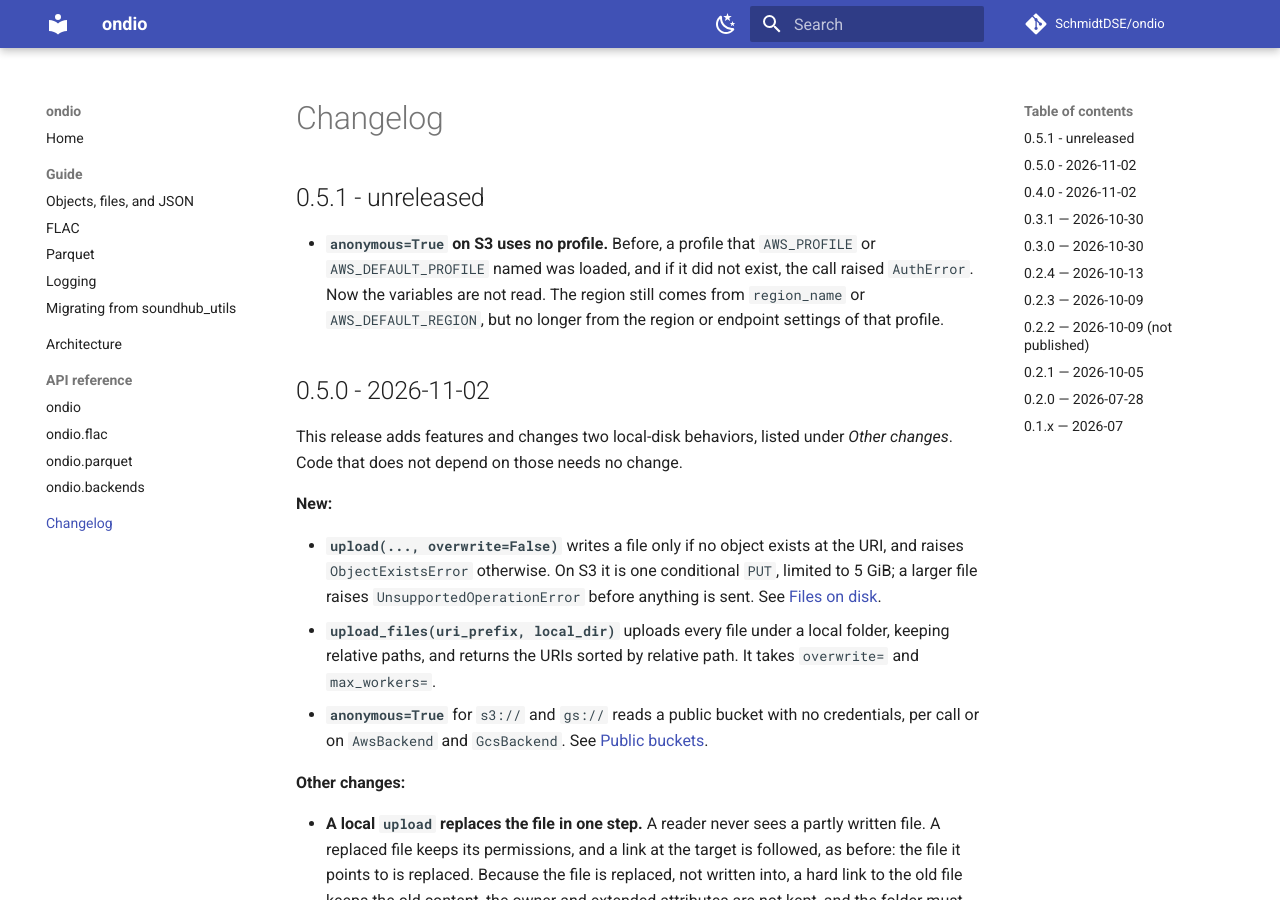
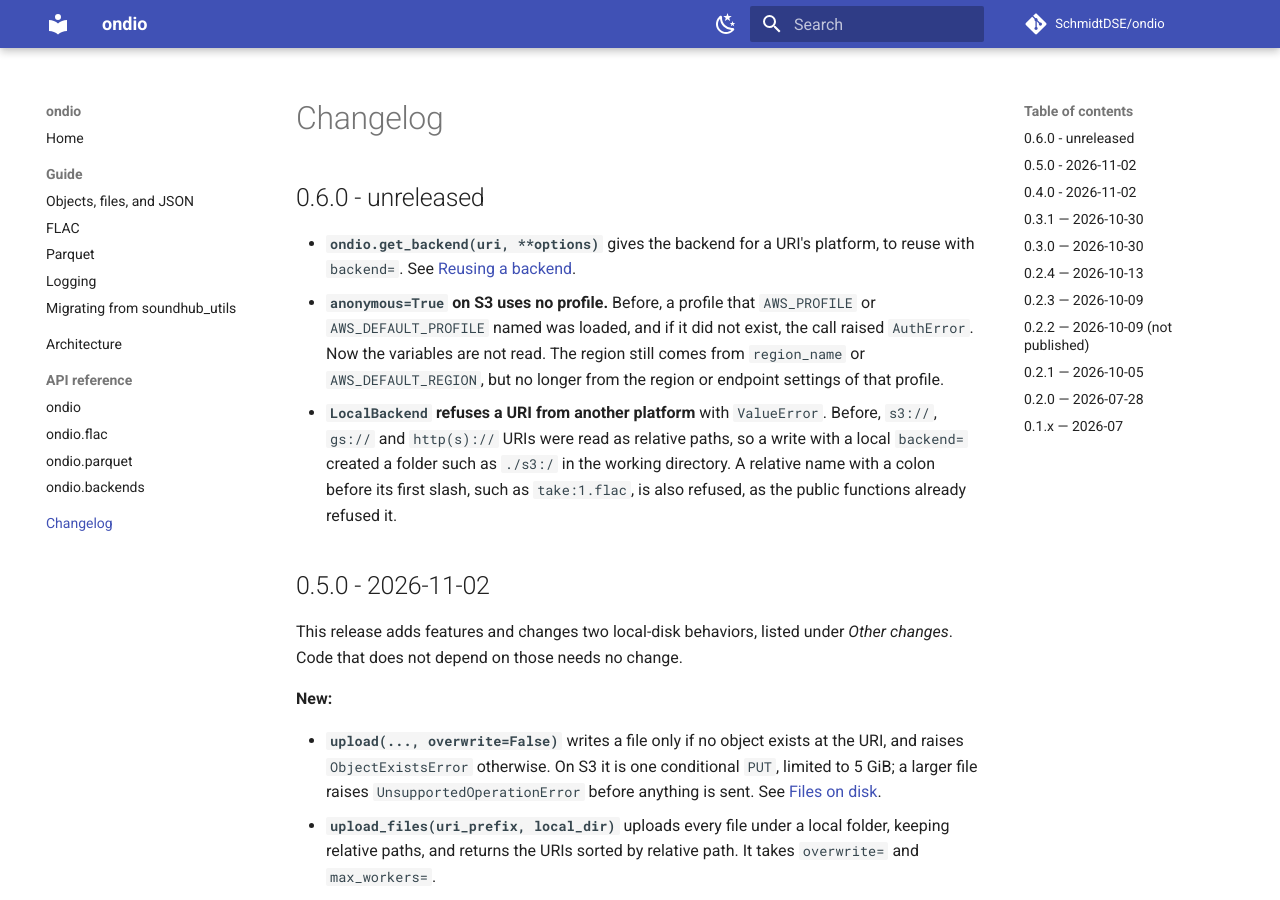
Before and after one commit to SchmidtDSE/ondio, an MkDocs documentation site: the page built from docs/content/changelog.md, in a window 1280 px wide and 900 px high. Built offline with MkDocs 1.6.1 and Material for MkDocs 9.7.7, drawn with Linux system fonts in a browser that asks for light colours; comment, search, counter and statistics services are not loaded.

Commit message:
fix: LocalBackend refuses URI from another platform

```diff
--- a/docs/content/changelog.md
+++ b/docs/content/changelog.md
@@ -1,12 +1,20 @@
 # Changelog
 
-## 0.5.1 - unreleased
+## 0.6.0 - unreleased
 
+- **`ondio.get_backend(uri, **options)`** gives the backend for a URI's platform,
+  to reuse with `backend=`. See
+  [Reusing a backend](guide/objects.md#reusing-a-backend).
 - **`anonymous=True` on S3 uses no profile.** Before, a profile that
   `AWS_PROFILE` or `AWS_DEFAULT_PROFILE` named was loaded, and if it did not
   exist, the call raised `AuthError`. Now the variables are not read. The region
   still comes from `region_name` or `AWS_DEFAULT_REGION`, but no longer from the
   region or endpoint settings of that profile.
+- **`LocalBackend` refuses a URI from another platform** with `ValueError`.
+  Before, `s3://`, `gs://` and `http(s)://` URIs were read as relative paths, so a
+  write with a local `backend=` created a folder such as `./s3:/` in the working
+  directory. A relative name with a colon before its first slash, such as
+  `take:1.flac`, is also refused, as the public functions already refused it.
 
 ## 0.5.0 - 2026-11-02
 
```
Also changed, not shown: 2 other files.
